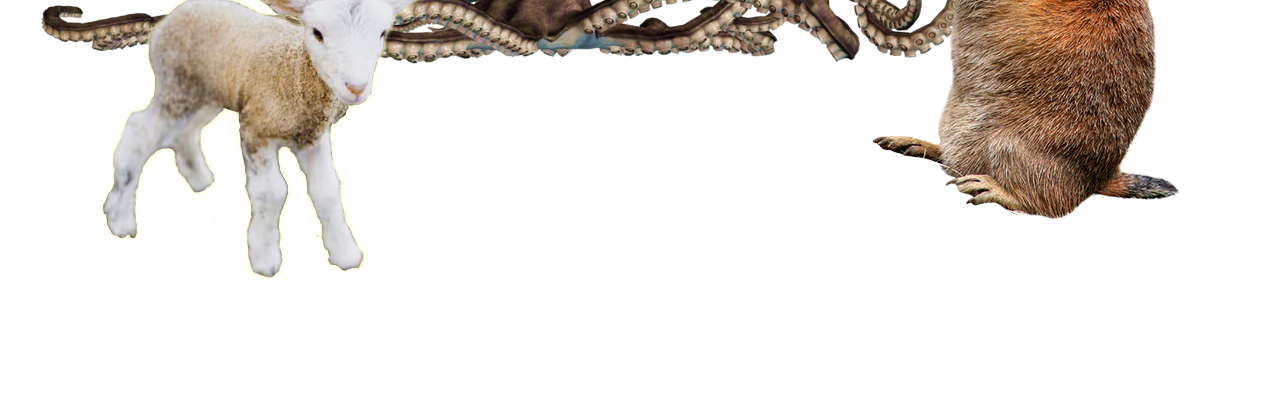
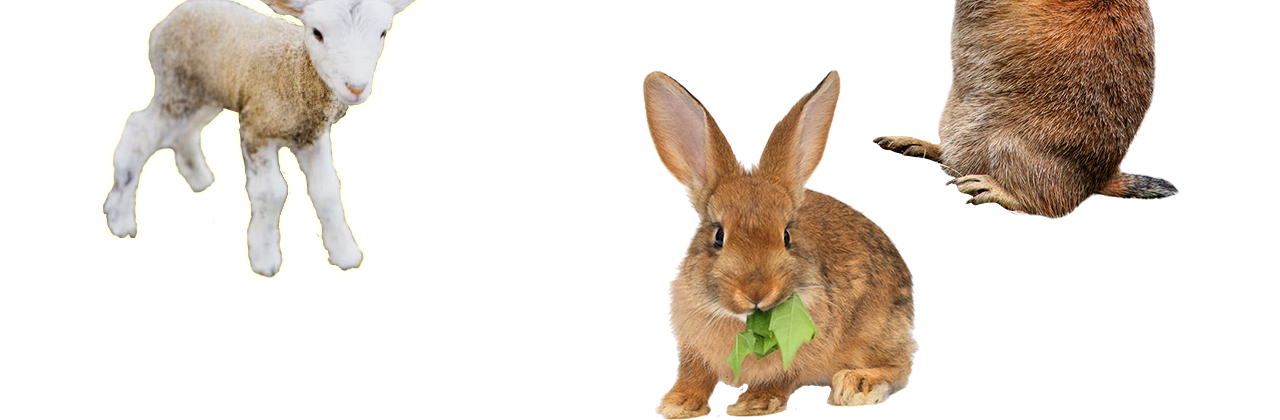
Before and after one commit to selenalayan/field-of-dreams, a plain HTML site: page index.html in a window 1280 px wide. Shown: the part 630-1050 px from the top of the page. Before the commit the page ends 911 px from the top, so only its background shows below. Drawn offline with Linux system fonts and the light colour scheme.

```diff
--- a/index.html
+++ b/index.html
@@ -24,6 +24,12 @@
 	top:10px;
 	left:100px;
 }
+.rabbit {
+	position:absolute;
+	top:700px;
+	left:640px;
+
+}
 
 
 
@@ -36,7 +42,8 @@
 	<img class="animal" src="animal.png"/>
 	<img class="sunshine" src="sunshine.png"/>
 	<img class="cat" src="cat2.png"/>
-	<img class="octopus" src="octopus.png"/>
+	<img class="rabbit" src="rabbit2.png">
+
 
 </body>
 </html>
```
Also changed, not shown: eagle.png (added).
